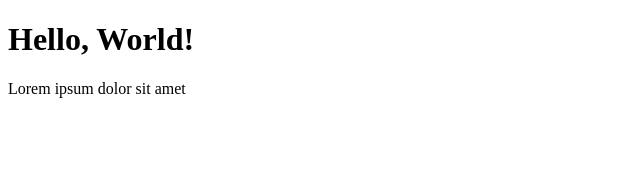
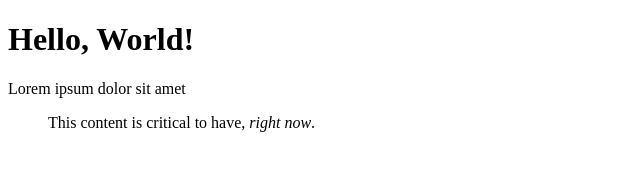
Before and after one commit to ccapora2/hello-world, a plain HTML site: page index.html in a window 1280 px wide. Shown: the whole page, without its empty margins (0-640 px from the left). Drawn offline with Linux system fonts and the light colour scheme.

Commit message:
hotfix adding blockquote

```diff
--- a/index.html
+++ b/index.html
@@ -7,5 +7,7 @@
 	<h1>Hello, World!</h1>
 
 	<p>Lorem ipsum dolor sit amet</p>
+
+	<blockquote>This content is critical to have, <em>right now</em>.</blockquote>
 </body>
 </html>
```
